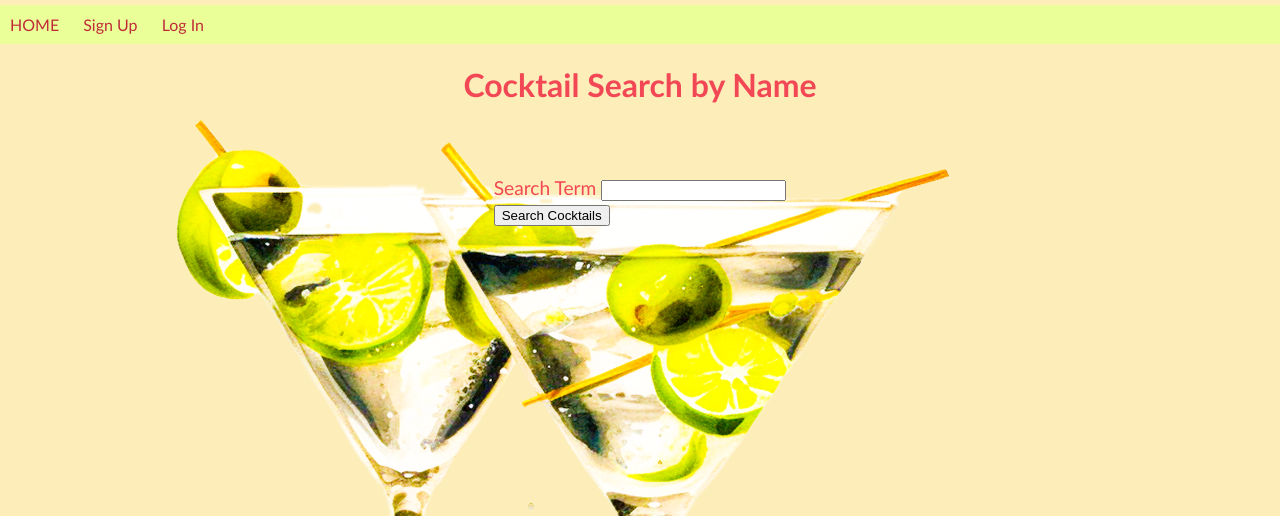
After one commit to paganrage333/cocktails, a Flask app: page /namesearch in a window 1280 px wide. The commit adds this page. Shown: the top 516 px of the page. Run offline with Flask 3, Linux system fonts and the light colour scheme; data that the repository does not hold is empty; some libraries are stand-ins or nearby versions.

Commit message:
added name search

```diff
--- a/app.py
+++ b/app.py
@@ -1,5 +1,5 @@
 from flask import Flask, render_template, redirect, session, request, g, flash, abort, url_for
-from models import connect_db, db, get_cocktail_data, User, Cocktail, get_ingredient_data
+from models import connect_db, db, get_cocktail_data, User, Cocktail, get_ingredient_data, get_cocktail_by_name
 from sqlalchemy.exc import IntegrityError
 import requests
 from forms import UserAddForm, UserEditForm, LoginForm, CocktailForm
@@ -189,7 +189,7 @@
 
 @app.route('/users/add_like/', methods=['POST'])
 def please_god():
-    return redirect("/search")
+    return redirect("/")
 
 @app.route('/liked_drinks', methods=['GET'])
 def liked_drinks():
@@ -263,6 +263,18 @@
 
     return render_template("searchform2.html", form=form)
 
+@app.route("/namesearch", methods=["GET", "POST"])
+def name_search():
+    form = CocktailForm()
+
+    search_term = form.search_term.data
+    cocktail_data = get_cocktail_by_name(search_term)
+
+    if cocktail_data:
+            return render_template("results.html", cocktails=cocktail_data["drinks"])
+
+    return render_template("searchform3.html", form=form)
+
 @app.route("/results", methods=["GET"])
 def results():
     # Fetch the cocktail data
--- a/forms.py
+++ b/forms.py
@@ -31,4 +31,5 @@
 class CocktailForm(FlaskForm):
     liquor_preference = SelectField('Liquor Preference', choices=[('gin', 'Gin'), ('vodka', 'Vodka'), ('rum', 'Rum'), ('whiskey', 'Whiskey')])
     ingredient = StringField('Ingredient', validators=[DataRequired()])
+    search_term = StringField('Search Term', validators=[DataRequired()])
     submit = SubmitField('Search Cocktails')
--- a/models.py
+++ b/models.py
@@ -35,6 +35,30 @@
 
     params = {
         "i": ingredient
+    }
+
+    print("API Request URL:", base_url)
+    print("API Request Parameters:", params)
+
+    try:
+        response = requests.get(base_url, params=params)
+        response.raise_for_status()
+
+        data = response.json()
+        print("API Response:", data)
+        return data
+    except requests.exceptions.RequestException as e:
+        print(f"Request Error: {e}")
+        return None
+    except ValueError as e:
+        print(f"JSON Decoding Error: {e}")
+        return None
+
+def get_cocktail_by_name(search_term):
+    base_url = f"https://www.thecocktaildb.com/api/json/v1/1/search.php?s={search_term}"
+
+    params = {
+        "s": search_term
     }
 
     print("API Request URL:", base_url)
--- a/static/app.css
+++ b/static/app.css
@@ -140,3 +140,11 @@
     padding: 50px;
     font-size: larger;
 }
+
+/* LOGIN / LOGOUT / SIGN UP STYLES */
+
+.log {
+    background-image: url(/static/assets/cocktail.png);
+    background-size: 88%;
+    display: flex;
+}
--- a/templates/index.html
+++ b/templates/index.html
@@ -27,6 +27,7 @@
         <a href="/othersearch" class="search"
           >Search for a Drink by Ingredient!</a
         >
+        <a href="/namesearch" class="search">Search for a Drink by Name!</a>
       </div>
       <div class="drink-of-the-day">
         <h2>Drink of the Day:</h2>
--- /dev/null
+++ b/templates/searchform3.html
@@ -0,0 +1,37 @@
+<!DOCTYPE html>
+<html lang="en">
+<head>
+    <meta charset="UTF-8">
+    <meta http-equiv="X-UA-Compatible" content="IE=edge">
+    <meta name="viewport" content="width=device-width, initial-scale=1.0">
+    <link rel="stylesheet"
+        href="https://use.fontawesome.com/releases/v5.3.1/css/all.css">
+    <link rel="stylesheet" href="/static/app.css">
+    <title>Cocktail Search</title>
+</head>
+<body class="search">
+    <nav>
+        <a href="/">HOME</a>
+        {% if not g.user %}
+        <a href="/signup">Sign Up</a>
+        <a href="/login">Log In</a>
+        {% else %}
+        <a href="/logout">Log Out</a>
+        <a href="/liked_drinks">My Drinks</a>
+        {% endif %}
+    </nav>
+    <h1>Cocktail Search by Name</h1>
+    <div class="actual-search">
+    <form method="POST" action="/namesearch">
+        {{ form.hidden_tag() }}
+        <div>
+            {{ form.search_term.label }}
+            {{ form.search_term() }}
+        </div>
+        <div>
+            {{ form.submit() }}
+        </div>
+    </form>
+    </div>
+</body>
+</html>
```
Also changed, not shown: templates/users/login.html (+5 -2 lines), templates/users/signup.html (+5 -2 lines).
